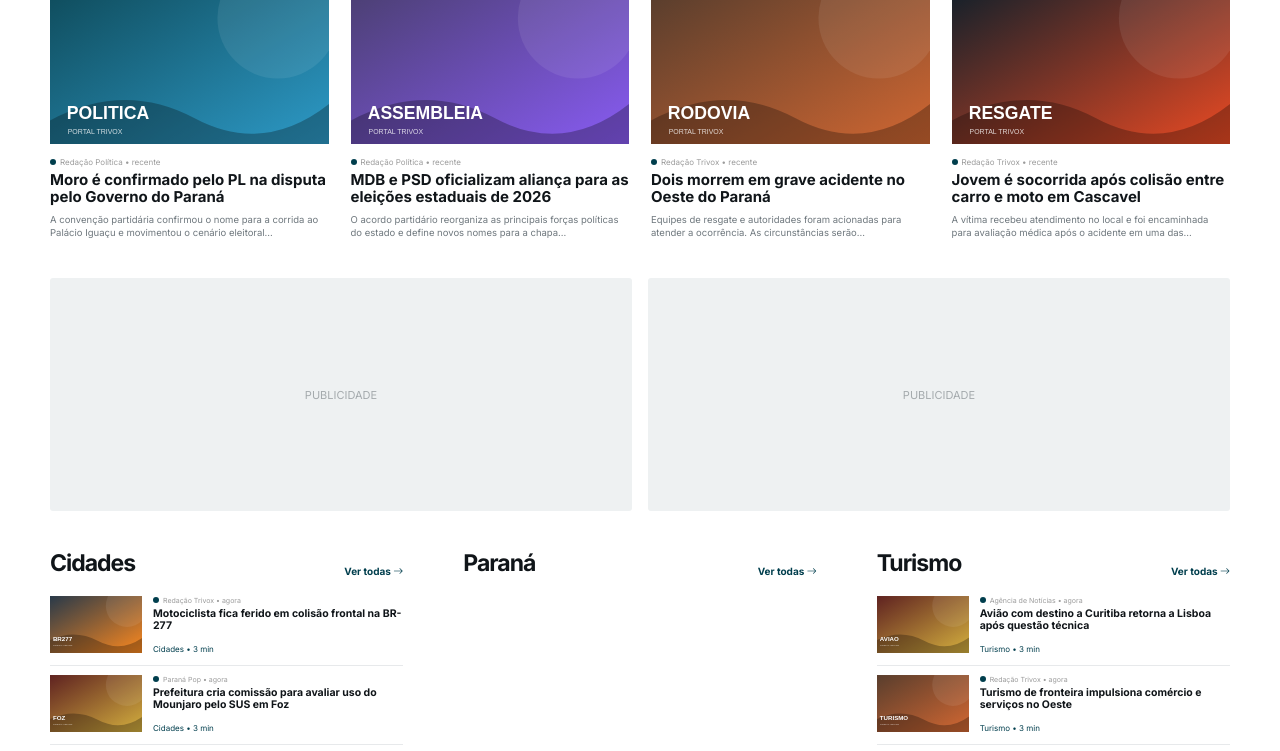
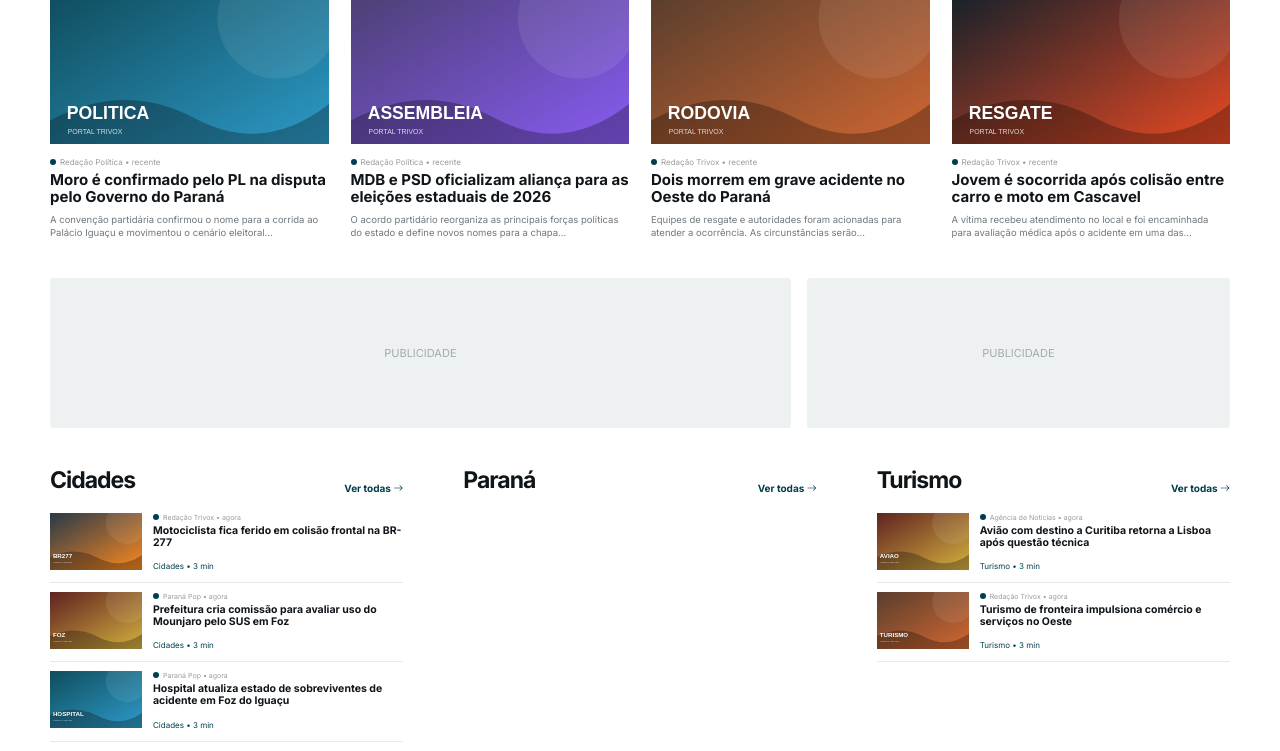
Before and after one commit to Hunter954/PortalTrivox, a Flask app: page / in a window 1280 px wide. Shown: the part 813-1564 px from the top of the page. Run offline with Flask 3, Linux system fonts and the light colour scheme; data comes from the database, SQL or seed files in the repository; parts of the project's set-up code (start-up, migrations or seed data) failed here and were passed over.

Commit message:
Add files via upload

```diff
--- a/app/static/css/site.css
+++ b/app/static/css/site.css
@@ -80,9 +80,14 @@
 .trivox-ad-stack .ad-rotator,.trivox-ad-stack .ad-slot-banner{height:100%}
 .header-ad{overflow:hidden;background:transparent!important}
 .header-ad .ad-rotator__slide,.header-ad .ad-slot-banner{height:100%}
-.home-ad-pair{display:grid;grid-template-columns:repeat(2,minmax(0,1fr));gap:16px;margin:38px 0}
-.home-ad-pair__slot{aspect-ratio:5/2;overflow:hidden;background:#eef1f2;display:grid;place-items:center;color:#a4aaad;font-size:11px;border-radius:3px}
+.home-ad-pair{display:grid;grid-template-columns:minmax(0,1.75fr) minmax(0,1fr);gap:16px;margin:38px 0;height:150px}
+.home-ad-pair__slot{height:150px;overflow:hidden;background:#eef1f2;display:grid;place-items:center;color:#a4aaad;font-size:11px;border-radius:3px}
 .home-ad-pair__slot:has(.ad-rotator),.home-ad-pair__slot:has(.ad-slot-banner){background:transparent}
 .home-ad-pair__slot .ad-rotator,.home-ad-pair__slot .ad-slot-banner,.home-ad-pair__slot .ad-rotator__slide{width:100%;height:100%}
 .ad-slot-banner--halfwide{width:100%;height:100%}
-@media(max-width:620px){.home-ad-pair{grid-template-columns:1fr;gap:12px;margin:28px 0}.home-ad-pair__slot{aspect-ratio:5/2}}
+@media(max-width:620px){.home-ad-pair{grid-template-columns:1.75fr 1fr;gap:10px;margin:28px 0;height:100px}.home-ad-pair__slot{height:100px}}
+
+/* Ajuste final: slots publicitarios têm dimensão fixa; a arte preenche 100% e é recortada dentro do slot. */
+.header-ad,.trivox-ad-stack>div,.home-ad-pair__slot{position:relative;overflow:hidden}
+.header-ad a,.trivox-ad-stack>div>a,.home-ad-pair__slot>a{display:block;width:100%;height:100%}
+.header-ad img,.trivox-ad-stack img,.home-ad-pair__slot img,.header-ad video,.trivox-ad-stack video,.home-ad-pair__slot video{width:100%!important;height:100%!important;max-width:none!important;max-height:none!important;object-fit:cover!important;object-position:center center!important}
```
